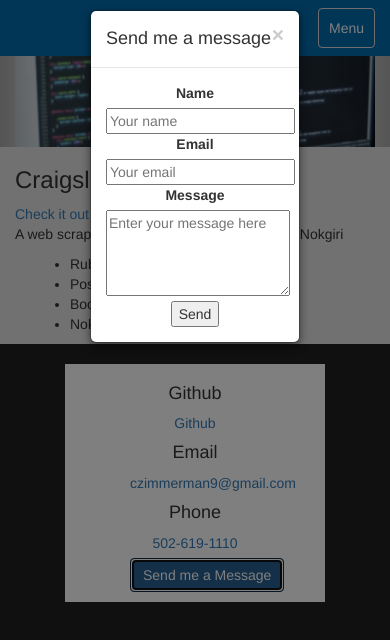
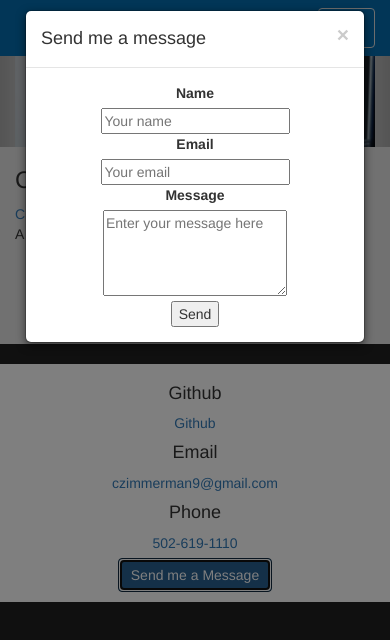
Before and after one commit to curtzimmerman/curtzimmerman.github.io, a plain HTML site: page index.html in a window 390 px wide. Both pictures are taken after a click on the button "Send me a Message". Shown: the part 1445-2085 px from the top of the page. Drawn offline with nearby package versions, Linux system fonts and the light colour scheme.

Commit message:
update contact card layout

```diff
--- a/index.html
+++ b/index.html
@@ -134,7 +134,7 @@
 	</div>
 	<div class="container-fluid">
 		<div class="contact row">
-			<div class="contact-card col-xs-8 col-xs-offset-2">
+			<div class="contact-card col-xs-12 col-sm-8 col-sm-offset-2 col-lg-4 col-lg-offset-4">
 				<div class="card-content row">
 					<div class="card-left col-sm-6 col-xs-8 col-xs-offset-2 col-sm-offset-0">
 						<h4>Github</h4>
@@ -163,7 +163,7 @@
 			</div>
 		</div>
 	</div>
-	<div id="message-modal" class="modal fade col-xs-8 col-xs-offset-2">
+	<div id="message-modal" class="modal fade col-xs-12">
 		<div class="modal-dialog">
 			<div class="modal-content">
 				<div class="modal-header">
```
